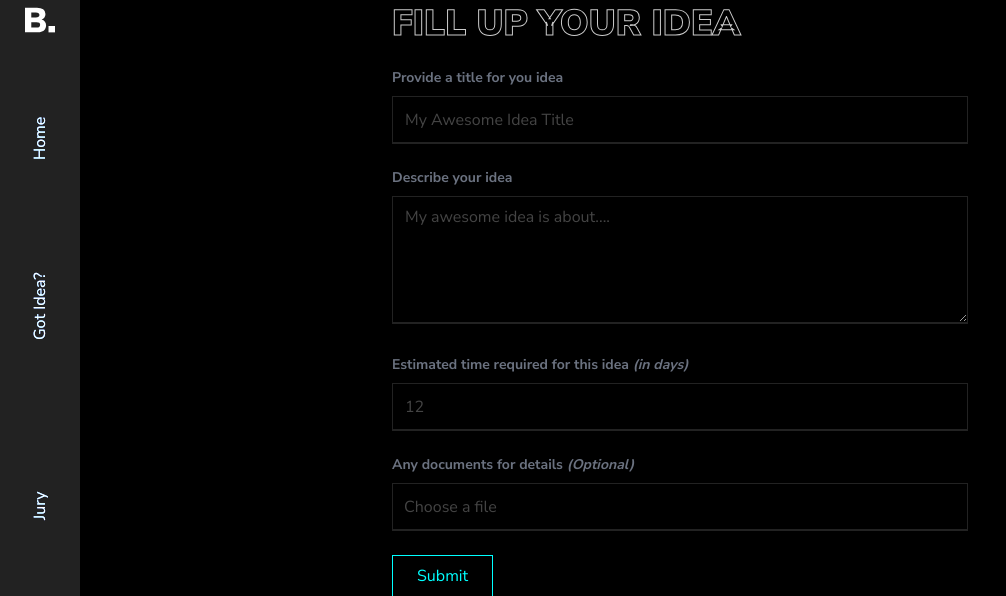
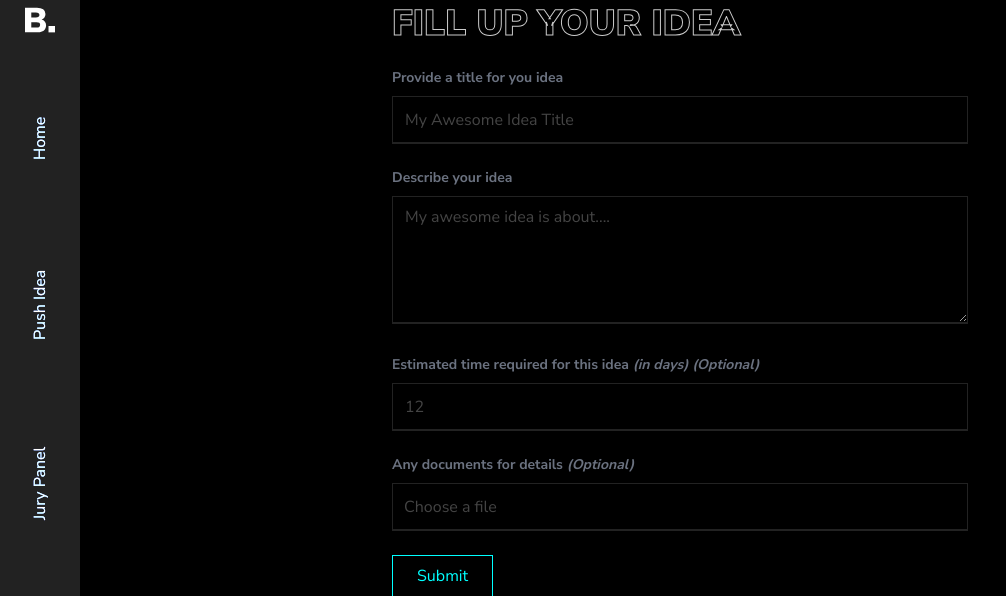
Before and after one commit to keiken-shin/brainstorm, a Django app: page /idea/form/ in a window 1280 px wide. Shown: the part 20-616 px from the top of the page, without its empty margins (0-1006 px from the left). Run offline with Django 3.2, Linux system fonts and the light colour scheme; the visitor is signed in with stand-in values (Sample User, id 1); some libraries are stand-ins or nearby versions.

Commit message:
General tag changes

```diff
--- a/brainstorm/storm/templates/base.html
+++ b/brainstorm/storm/templates/base.html
@@ -38,8 +38,8 @@
         <nav class="flex-1 w-full nav">
             <ul class="flex flex-col items-center nav__list h-full">
                 <li class="flex-1 relative w-full"><a href="{% url 'storm:home' %}" class="block nav__link" data-content='Home'>Home</a></li>
-                <li class="flex-1 relative w-full"><a href="{% url 'storm:idea_form' %}" class="block nav__link" data-content='Got Idea?'>Got Idea?</a></li>
-                <li class="flex-1 relative w-full"><a href="{% url 'storm:jury' %}" class="block nav__link" data-content='Jury'>Jury</a></li>
+                <li class="flex-1 relative w-full"><a href="{% url 'storm:idea_form' %}" class="block nav__link" data-content='Push Idea'>Push Idea</a></li>
+                <li class="flex-1 relative w-full"><a href="{% url 'storm:jury' %}" class="block nav__link" data-content='Jury Panel'>Jury Panel</a></li>
                 <li class="flex-1 relative w-full"><a href="{% url 'storm:logout_user' %}" class="block nav__link" data-content='Logout'>Logout</a></li>
             </ul>
         </nav>
--- a/brainstorm/storm/templates/storm/form.html
+++ b/brainstorm/storm/templates/storm/form.html
@@ -12,7 +12,7 @@
         <div class="mt-6 mb-6">
             <label class="block text-gray-500 text-sm font-bold mb-2">Provide a title for you idea</label>
             <div class="form__input-div">
-                <input type="text" name="idea_title" class="appearance-none py-2 px-3 form__input" placeholder="My Awesome Idea Title">
+                <input type="text" name="idea_title" class="appearance-none py-2 px-3 form__input" placeholder="My Awesome Idea Title" required>
                 <span class="form__input-focus"></span>
             </div>
         </div>
@@ -20,13 +20,13 @@
         <div class="mb-6">
             <label class="block text-gray-500 text-sm font-bold mb-2">Describe your idea</label>
             <div class="form__input-div">
-                <textarea name="idea_description" class="appearance-none py-2 px-3 form__input form__textarea"  placeholder="My awesome idea is about...."></textarea>
+                <textarea name="idea_description" class="appearance-none py-2 px-3 form__input form__textarea"  placeholder="My awesome idea is about...." required></textarea>
                 <span class="form__input-focus" style="bottom: 7px;"></span>
             </div>
         </div>
 
         <div class="mb-6">
-            <label class="block text-gray-500 text-sm font-bold mb-2">Estimated time required for this idea <em>(in days)</em></label>
+            <label class="block text-gray-500 text-sm font-bold mb-2">Estimated time required for this idea <em>(in days) (Optional)</em></label>
             <div class="form__input-div">
                 <input type="number" name="idea_duration" class="appearance-none py-2 px-3 form__input" placeholder="12">
                 <span class="form__input-focus"></span>
--- a/brainstorm/storm/templates/storm/idea.html
+++ b/brainstorm/storm/templates/storm/idea.html
@@ -39,7 +39,7 @@
         {% if i.idea_file %}
         <p class="md:flex-1">
             <span class="text-md text-gray-500 block">Estimated Time Required: </span>
-            <span class="block text-lg"><a href="{{i.idea_file.url}}" class="text-indigo-300 underline">{{ i.idea_file }}</a></span>
+            <span class="block text-lg"><a href="/static{{i.idea_file.url}}" class="text-indigo-300 underline">{{ i.idea_file }}</a></span>
         </p>
         {% endif %}
     </section>
--- a/brainstorm/storm/templates/storm/jury.html
+++ b/brainstorm/storm/templates/storm/jury.html
@@ -6,7 +6,7 @@
 
 <div class="">
     <div class="w-full h-32 flex items-center justify-center">
-        <h1 class="text-3xl font-bold">Selected Submissions</h1>
+        <h1 class="text-3xl font-bold">Jury Selection</h1>
     </div>
 
     <div class="">
```
